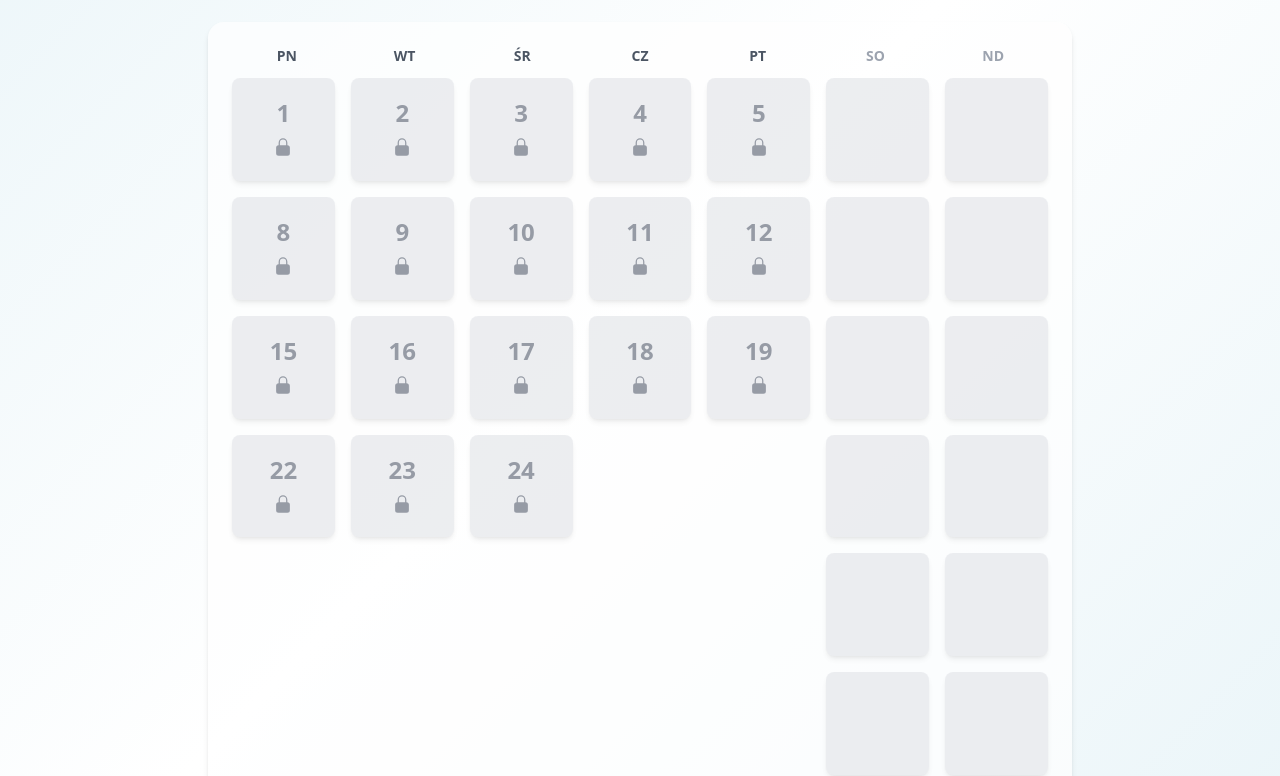
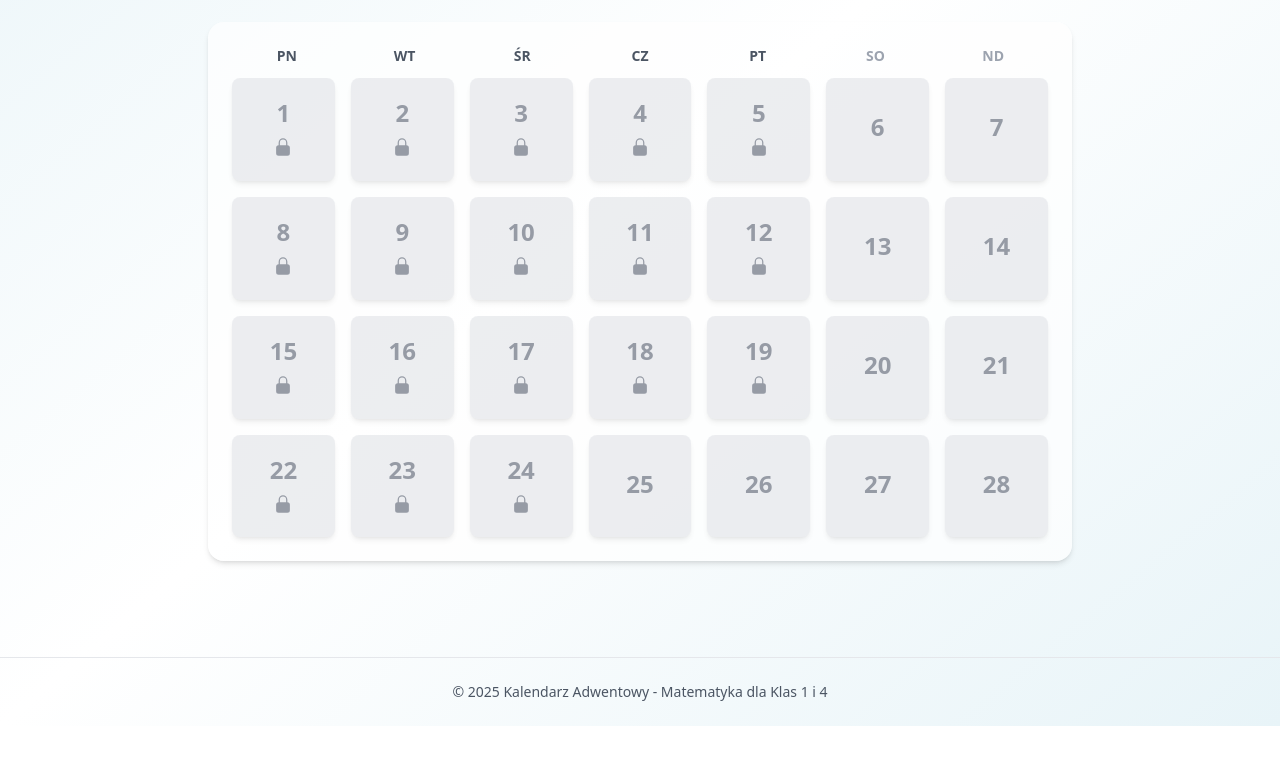
Before and after one commit to wooodiest/kalendarzAdwentowy, a React (Vite) app: page /class1 in a window 1280 px wide. Shown: the part 344-1120 px from the top of the page. After the commit the page ends 1070 px from the top, so only its background shows below. Built offline with nearby package versions, Linux system fonts and the light colour scheme.

Commit message:
prace nad kalendarzem

```diff
--- a/src/components/CalendarView.jsx
+++ b/src/components/CalendarView.jsx
@@ -1,7 +1,7 @@
 import { useState, useEffect } from 'react';
 import DayTile from './DayTile';
 import DayModal from './DayModal';
-import { isUnlocked, getDayDate } from '../utils/dateUtils';
+import { isUnlocked } from '../utils/dateUtils';
 
 export default function CalendarView({ classId, tasks }) {
   const [selectedDay, setSelectedDay] = useState(null);
@@ -34,18 +34,15 @@ export default function CalendarView({ classId, tasks }) {
   const startOfDecember = new Date(currentYear, 11, 1);
   const firstDayIndex = (startOfDecember.getDay() + 6) % 7; // 0 = Monday, 6 = Sunday
 
-  const weeks = Array.from({ length: 6 }, () => Array(7).fill(null));
+  // 4 tygodnie (4 x 7 = 28) – od 1 do 28 grudnia
+  const weeks = Array.from({ length: 4 }, () => Array(7).fill(null));
 
-  for (let day = 1; day <= 24; day += 1) {
+  for (let day = 1; day <= 28; day += 1) {
     const positionIndex = firstDayIndex + (day - 1);
     const weekIndex = Math.floor(positionIndex / 7);
     const dayIndex = positionIndex % 7;
 
-    const date = getDayDate(day);
-    const jsDay = date.getDay(); // 0 = Sunday, 6 = Saturday
-    const isWeekend = jsDay === 0 || jsDay === 6;
-
-    if (!isWeekend && weekIndex < weeks.length) {
+    if (weekIndex < weeks.length) {
       weeks[weekIndex][dayIndex] = day;
     }
   }
@@ -111,17 +108,7 @@ export default function CalendarView({ classId, tasks }) {
             week.map((day, dIndex) => {
               const isWeekendCol = dIndex >= 5; // So, Nd
 
-              if (isWeekendCol) {
-                return (
-                  <DayTile
-                    key={`weekend-${wIndex}-${dIndex}`}
-                    day=""
-                    isUnlocked={false}
-                    isWeekend
-                  />
-                );
-              }
-
+              // Puste miejsca przed 1 grudnia – przezroczyste
               if (!day) {
                 return (
                   <div
@@ -131,15 +118,18 @@ export default function CalendarView({ classId, tasks }) {
                 );
               }
 
+              const isAfter24 = day > 24;
+              const isNonTaskDay = isWeekendCol || isAfter24;
               const now = getNowForDebug();
-              const unlocked = isUnlocked(day, now);
+              const unlocked = !isNonTaskDay && day <= 24 && isUnlocked(day, now);
 
               return (
                 <DayTile
-                  key={day}
+                  key={`${day}-${wIndex}-${dIndex}`}
                   day={day}
                   onClick={() => handleDayClick(day)}
                   isUnlocked={unlocked}
+                  isWeekend={isNonTaskDay}
                 />
               );
             }),
--- a/src/components/DayTile.jsx
+++ b/src/components/DayTile.jsx
@@ -23,16 +23,16 @@ export default function DayTile({ day, onClick, isUnlocked: unlocked, isWeekend
         }
       } : undefined}
     >
-      {!isWeekend && (
+      {day && (
         <>
           <div className="text-2xl font-bold mb-1">{day}</div>
-          {!unlocked && (
+          {!isWeekend && !unlocked && (
             <div className="flex flex-col items-center mt-1">
               <LockClosedIcon className="w-5 h-5 mb-1" />
               <span className="text-xs"></span>
             </div>
           )}
-          {unlocked && (
+          {!isWeekend && unlocked && (
             <div className="text-sm mt-1 opacity-90">Kliknij!</div>
           )}
         </>
```
